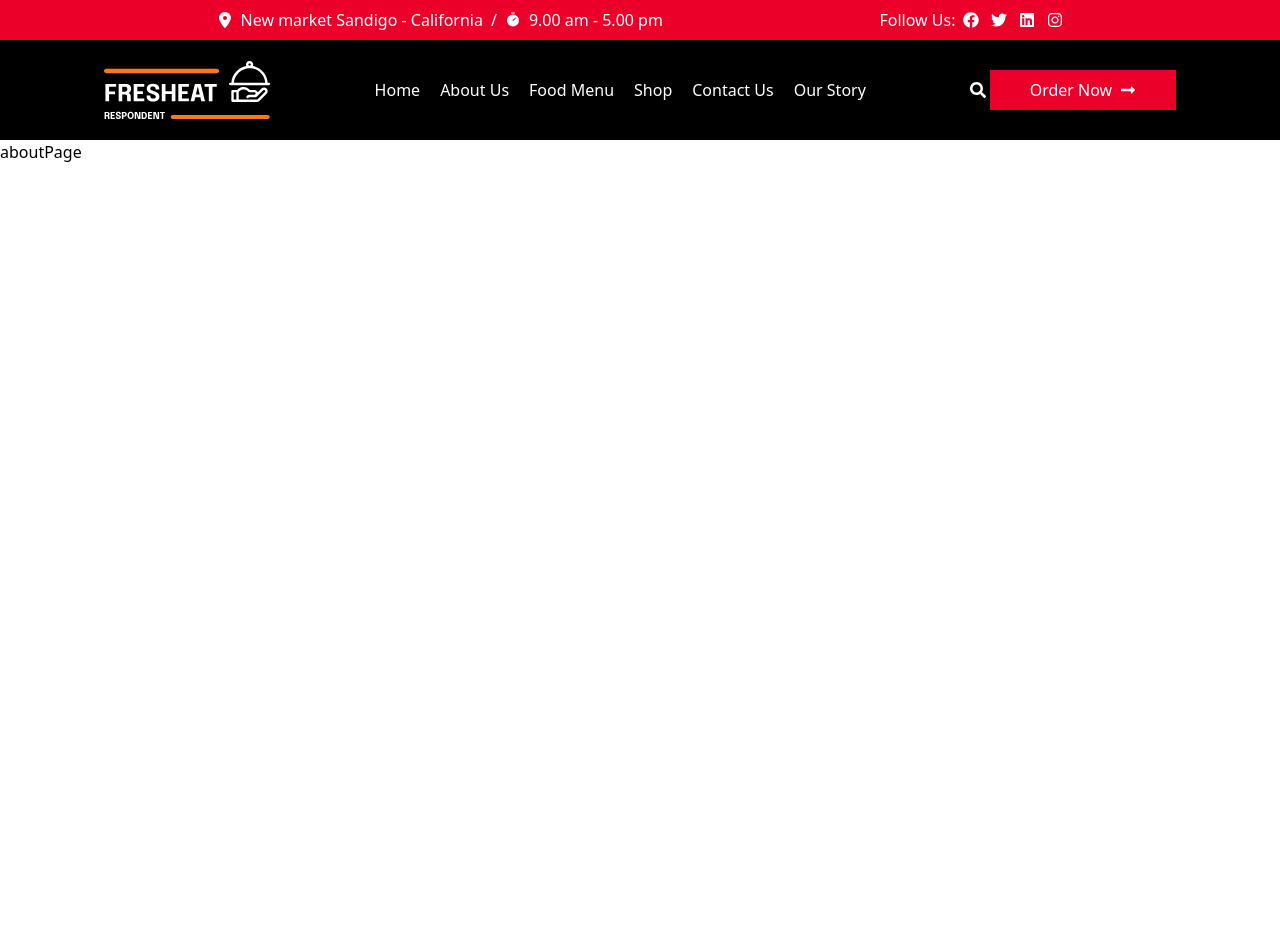
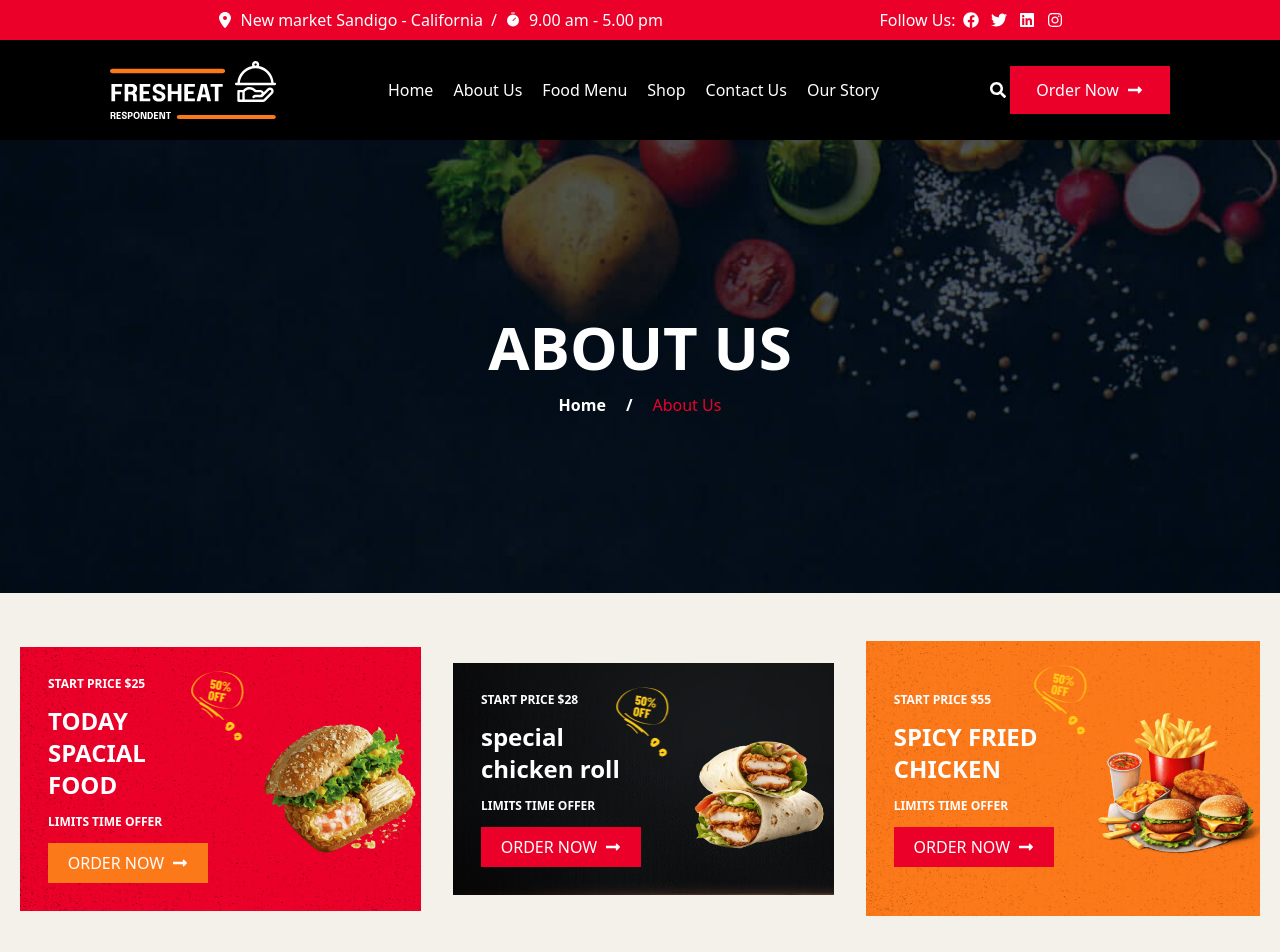
Before and after one commit to oxshaghp/FreshHeat, a React (Vite) app: page /about in a window 1280 px wide. Shown: the top 952 px of the page. Before the commit the page ends 800 px from the top, so only its background shows below. Built offline with nearby package versions, Linux system fonts and the light colour scheme.

Commit message:
About && Btn && New Img && ETN

```diff
--- a/src/component/App.jsx
+++ b/src/component/App.jsx
@@ -11,7 +11,6 @@ import FoodMenu from "./pages/FoodMenu/FoodMenu";
 import ShopPage from "./pages/ShopPage/ShopPage";
 import BlogPage from "./pages/BlogPage/BlogPage";
 import ContactPage from "./pages/ContactPage/ContactPage";
-
 function App() {
   return (
     <>
--- a/src/component/Button.jsx
+++ b/src/component/Button.jsx
@@ -1,9 +1,30 @@
 import React from "react";
 import { FaLongArrowAltRight } from "react-icons/fa";
-function Button({ text }) {
+
+function Button({
+  text,
+  w = "w-40", // default width
+  h = "h-12", // default height
+  bg = "var(--red)",
+  hoverBg = "var(--orange)",
+}) {
   return (
-    <button className="bg-[var(--red)] relative text-white px-10 py-2 transition-all before:content-[''] before:absolute before:right-0 before:w-0 before:h-[50%] before:bottom-0 before:z-0 hover:before:bg-[var(--orange)] hover:before:w-full before:duration-500 after:content-[''] after:absolute after:left-0 after:w-0 after:h-[50%] after:top-0 after:z-0 hover:after:bg-[var(--orange)] hover:after:w-full after:duration-500">
-      <span className="relative z-10 flex items-center">
+    <button
+      className={`relative text-white ${w} ${h} transition-all overflow-hidden group flex items-center justify-center`}
+      style={{ backgroundColor: bg }}
+    >
+      {/* Before Element */}
+      <span
+        className="absolute right-0 w-0 h-1/2 bottom-0 z-0 transition-all duration-500 group-hover:w-full"
+        style={{ backgroundColor: hoverBg }}
+      />
+      {/* After Element */}
+      <span
+        className="absolute left-0 w-0 h-1/2 top-0 z-0 transition-all duration-500 group-hover:w-full"
+        style={{ backgroundColor: hoverBg }}
+      />
+
+      <span className="relative z-10 flex items-center text-sm md:text-base">
         {text}
         <FaLongArrowAltRight className="inline-block ml-2" />
       </span>
--- a/src/component/pages/About/AboutPage.jsx
+++ b/src/component/pages/About/AboutPage.jsx
@@ -1,9 +1,11 @@
 import React from "react";
-
+import Hero from "./Hero/Hero";
+import CurdsFood from "./Curds Food/CurdsFood";
 function AboutPage() {
   return (
     <div>
-      <h1>aboutPage</h1>
+      <Hero title={"about us"} left={"Home"} right={"About Us"} />
+      <CurdsFood />
     </div>
   );
 }
--- /dev/null
+++ b/src/component/pages/About/Curds Food/CurdsFood.jsx
@@ -0,0 +1,137 @@
+import React, { useEffect } from "react";
+import Button from "/src/component/Button";
+import gsap from "gsap";
+
+function CurdsFood() {
+  useEffect(() => {
+    gsap.utils.toArray(".animated-shape").forEach((el) => {
+      gsap.to(el, {
+        x: 30,
+        duration: 3,
+        repeat: -1,
+        yoyo: true,
+        ease: "sine.inOut",
+      });
+    });
+  }, []);
+
+  return (
+    <div className="relative flex justify-center items-center gap-8 flex-col lg:flex-row bg-[var(--bg2)] pt-12 pb-20 p-5">
+      {/* Box 1 */}
+      <div
+        className="relative object-cover w-auto h-auto flex justify-center items-center gap-3"
+        style={{
+          backgroundImage: `url('/About/offers/offerBG2_1.jpg')`,
+        }}
+      >
+        {/* Left Content */}
+        <div className="flex justify-center items-start flex-col gap-3 p-7">
+          <b className="text-[var(--body)] text-[12px] uppercase font-bold">
+            start price $25
+          </b>
+          <h3 className="text-[var(--body)] font-bold text-2xl">
+            TODAY SPACIAL FOOD
+          </h3>
+          <b className="text-[var(--body)] font-bold text-[12px] uppercase">
+            limits Time Offer
+          </b>
+          <Button
+            text={"ORDER NOW"}
+            w={"w-40"}
+            h={"h-10"}
+            bg={"var(--orange)"}
+            hoverBg={"var(--black)"}
+          />
+        </div>
+
+        {/* Right Content */}
+        <div>
+          <img src="/About/offers/offerThumb1_2.png" alt="Thumb" />
+        </div>
+
+        {/* Animated Icon (GSAP Animation) */}
+        <div className="absolute left-2/5 top-3 animated-shape">
+          <img src="/About/offers/offerShape1_4.png" alt="Shape" />
+        </div>
+      </div>
+
+      {/* Box 2 */}
+      <div
+        className="relative object-cover w-auto h-auto  flex justify-center items-center gap-3"
+        style={{
+          backgroundImage: `url('/About/offers/offerBG2_2.jpg')`,
+        }}
+      >
+        {/* Left Content */}
+        <div className="flex justify-center items-start flex-col gap-3 p-7">
+          <b className="text-[var(--body)] text-[12px] uppercase font-bold">
+            start price $28
+          </b>
+          <h3 className="text-[var(--body)] font-bold text-2xl">
+            special chicken roll
+          </h3>
+          <b className="text-[var(--body)] font-bold text-[12px] uppercase">
+            limits Time Offer
+          </b>
+          <Button
+            text={"ORDER NOW"}
+            w={"w-40"}
+            h={"h-10"}
+            bg={"var(--red)"}
+            hoverBg={"var(--black)"}
+          />
+        </div>
+
+        {/* Right Content */}
+        <div>
+          <img src="/About/offers/offerThumb1_3.png" alt="Thumb" />
+        </div>
+
+        {/* Animated Icon (GSAP Animation) */}
+        <div className="absolute left-2/5 top-3 animated-shape">
+          <img src="/About/offers/offerShape1_4.png" alt="Shape" />
+        </div>
+      </div>
+
+      {/* Box 3 */}
+      <div
+        className="relative object-cover w-auto h-[275px]  flex justify-center items-center gap-3"
+        style={{
+          backgroundImage: `url('/About/offers/offerBG2_3.jpg')`,
+        }}
+      >
+        {/* Left Content */}
+        <div className="flex justify-center items-start flex-col gap-3 p-7">
+          <b className="text-[var(--body)] text-[12px] uppercase font-bold">
+            start price $55
+          </b>
+          <h3 className="text-[var(--body)] font-bold text-2xl">
+            SPICY FRIED CHICKEN
+          </h3>
+          <b className="text-[var(--body)] font-bold text-[12px] uppercase">
+            limits Time Offer
+          </b>
+          <Button
+            text={"ORDER NOW"}
+            w={"w-40"}
+            h={"h-10"}
+            bg={"var(--red)"}
+            hoverBg={"var(--black)"}
+          />
+        </div>
+
+        {/* Right Content */}
+        <div>
+          <img src="/About/offers/offerThumb1_1.png" alt="Thumb" />
+        </div>
+
+        {/* Animated Icon (GSAP Animation) */}
+        <div className="absolute left-2/5 top-3 animated-shape">
+          <img src="/About/offers/offerShape1_4.png" alt="Shape" />
+        </div>
+      </div>
+    </div>
+  );
+}
+
+export default CurdsFood;
--- a/src/component/pages/About/Hero/Hero.jsx
+++ b/src/component/pages/About/Hero/Hero.jsx
@@ -0,0 +1,31 @@
+import React from "react";
+function Hero({ title, left, right }) {
+  return (
+    // Main Div
+    <div className="w-full h-[453px] relative -z-10 ">
+      {/* Image Background */}
+      <img
+        alt="BreadCumb"
+        src="/About/breadcumb.jpg"
+        className="absolute w-full h-full object-cover bg-no-repeat -z-10"
+      />
+
+      {/* Centered Content */}
+      <div className="absolute top-1/2 left-1/2 -translate-x-1/2 -translate-y-1/2">
+        {/* Head Text */}
+        <h1 className="uppercase font-bold text-3xl md:text-6xl text-[var(--body)]">
+          {title}
+        </h1>
+
+        {/* Description */}
+        <div className="flex justify-center items-center md:text-[16px] mt-4">
+          <div className="font-bold text-[var(--body)]">{left}</div>
+          <div className="font-bold text-[var(--body)] mx-5">/</div>
+          <div className="text-[var(--red)]">{right}</div>
+        </div>
+      </div>
+    </div>
+  );
+}
+
+export default Hero;
```
Also changed, not shown: public/About/breadcumb.jpg (added).
